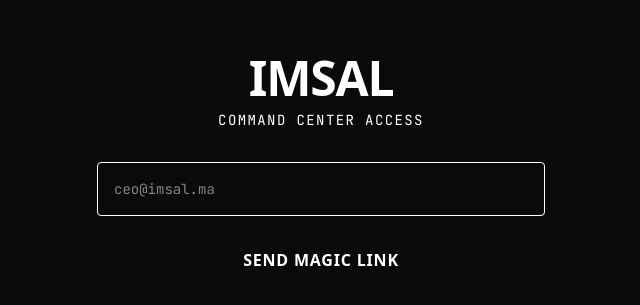
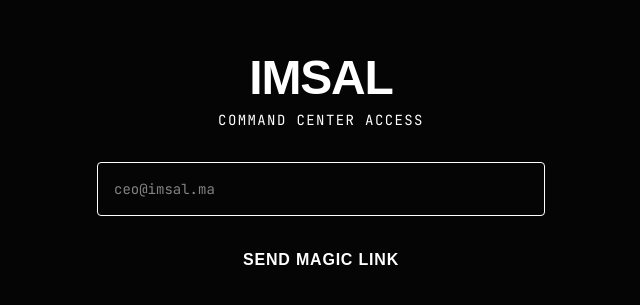
Before and after one commit to Baguza666/imsal-app, a Next.js app: page / in a window 1280 px wide. Shown: the part 229-534 px from the top of the page, without its empty margins (319-959 px from the left). Built offline with nearby package versions, Linux system fonts and the light colour scheme; no server answers.

Commit message:
Fix Tailwind v4 globals.css error

```diff
--- a/src/app/globals.css
+++ b/src/app/globals.css
@@ -1,69 +1,88 @@
 @import "tailwindcss";
 
-@theme {
-  --color-primary: #f4b943;
-  --color-primary-dark: #dca22e;
-  --color-surface-dark: #121212;
-  --color-background-dark: #0a0a0a;
-  --color-border-dark: #262626;
-  --color-text-secondary: #A0A0A0;
-
-  --font-family-sans: 'var(--font-inter)', sans-serif;
-
-  --background-image-gold-gradient: linear-gradient(135deg, #f4b943 0%, #dca22e 100%);
-  --background-image-active-nav-gradient: linear-gradient(90deg, rgba(244, 185, 67, 0.15) 0%, rgba(244, 185, 67, 0.0) 100%);
-
-  --box-shadow-glow: 0 0 20px rgba(244, 185, 67, 0.2);
+/* 1. Define Theme Variables
+  We define them here so both Tailwind and standard CSS can use them.
+*/
+:root {
+  --background-dark: #050505;
+  --primary: #f4b943;
+  --text-secondary: #a1a1aa;
+  --gold-gradient: linear-gradient(135deg, #f4b943 0%, #edc967 100%);
 }
 
-/* 1. LUXURY SCROLLBARS */
-::-webkit-scrollbar {
-  width: 6px;
-  height: 6px;
+/* 2. Base Styles
+  ✅ FIX: We use standard CSS here instead of @apply to avoid the "unknown utility class" build error.
+*/
+body {
+  background-color: var(--background-dark);
+  color: white;
+  font-family: Arial, Helvetica, sans-serif;
+  overflow-x: hidden;
+  /* Prevents unwanted horizontal scrolling */
 }
 
-::-webkit-scrollbar-track {
-  background: #0a0a0a;
+/* 3. Custom Utility Classes
+  These are used throughout your app for the glassmorphism effect.
+*/
+
+/* Glass Card Effect (Used in Dashboard, Invoices, Settings) */
+.glass-card {
+  background: rgba(255, 255, 255, 0.03);
+  backdrop-filter: blur(10px);
+  -webkit-backdrop-filter: blur(10px);
+  border: 1px solid rgba(255, 255, 255, 0.05);
 }
 
-::-webkit-scrollbar-thumb {
-  background: #262626;
-  border-radius: 3px;
-}
-
-::-webkit-scrollbar-thumb:hover {
-  background: #333;
-}
-
-/* 2. GLASS EFFECT UTILITIES */
+/* Glass Header (Used in Top Navigation) */
 .glass-header {
-  background: rgba(10, 10, 10, 0.7);
-  backdrop-filter: blur(12px);
-  -webkit-backdrop-filter: blur(12px);
+  background: rgba(5, 5, 5, 0.7);
+  backdrop-filter: blur(20px);
+  -webkit-backdrop-filter: blur(20px);
   border-bottom: 1px solid rgba(255, 255, 255, 0.05);
 }
 
-.glass-card {
-  background: rgba(18, 18, 18, 0.7);
-  backdrop-filter: blur(8px);
-  -webkit-backdrop-filter: blur(8px);
-  border: 1px solid rgba(38, 38, 38, 0.8);
+/* Gold Gradients */
+.bg-gold-gradient {
+  background: var(--gold-gradient);
 }
 
-/* 3. CHART & GLOW EFFECTS */
-.chart-glow {
-  filter: drop-shadow(0 0 10px rgba(244, 185, 67, 0.2));
+.text-gold-gradient {
+  background: var(--gold-gradient);
+  -webkit-background-clip: text;
+  -webkit-text-fill-color: transparent;
+  background-clip: text;
 }
 
-/* 4. MATERIAL ICONS CONFIG */
-.material-symbols-outlined {
-  font-variation-settings: 'FILL' 0, 'wght' 400, 'GRAD' 0, 'opsz' 24;
-  user-select: none;
-  /* Prevents selecting icon text */
+/* Scrollbar Hiding (Used in Sidebar and Tables) */
+.no-scrollbar::-webkit-scrollbar {
+  display: none;
 }
 
-/* 5. GLOBAL DEFAULTS */
-body {
-  background-color: var(--color-background-dark);
-  color: white;
+.no-scrollbar {
+  -ms-overflow-style: none;
+  /* IE and Edge */
+  scrollbar-width: none;
+  /* Firefox */
 }
+
+/* Invoice Decorative Corner */
+.clip-path-triangle {
+  clip-path: polygon(100% 0, 0% 100%, 100% 100%);
+}
+
+/* Simple Animations */
+@keyframes fadeIn {
+  from {
+    opacity: 0;
+    transform: translateY(10px);
+  }
+
+  to {
+    opacity: 1;
+    transform: translateY(0);
+  }
+}
+
+.animate-fade-in {
+  animation: fadeIn 0.5s ease-out forwards;
+}
```
